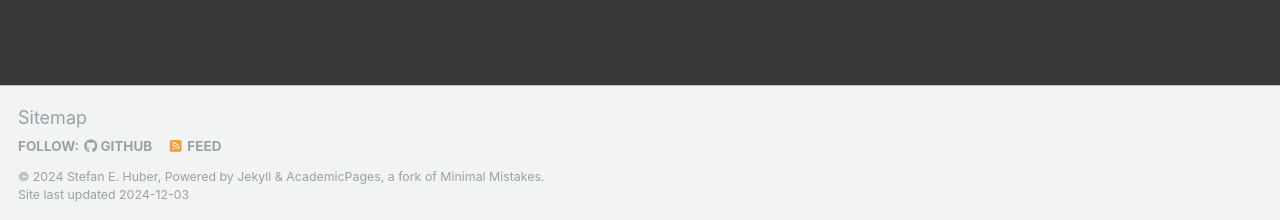
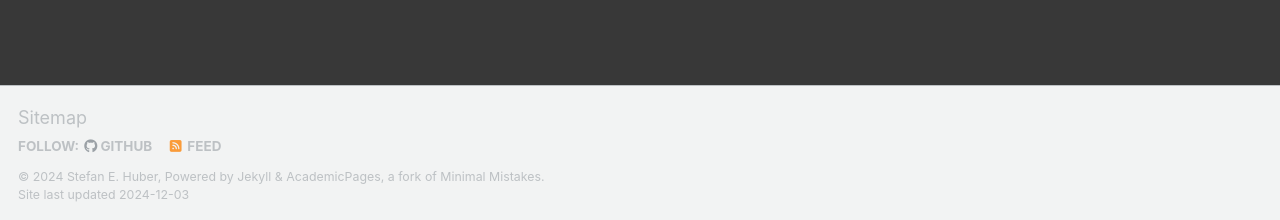
Before and after one commit to stefaneha/stefaneha.github.io, a Jekyll site: the page built from _pages/about.md, in a window 1280 px wide and 1396 px high. Shown: the part 1173-1393 px from the top of the window. Built offline with Jekyll 4.4.1, drawn with Linux system fonts in a browser that asks for light colours; some web fonts are replaced.

Commit message:
Play around with footer color.

```diff
--- a/_sass/_footer.scss
+++ b/_sass/_footer.scss
@@ -15,7 +15,7 @@
   height: auto;
   /* sticky footer fix end */
   margin-top: 3em;
-  color: mix(#fff, $gray, 25%);
+  color: mix(#fff, $gray, 50%);
   -webkit-animation: intro 0.3s both;
           animation: intro 0.3s both;
   -webkit-animation-delay: 0.45s;
```
